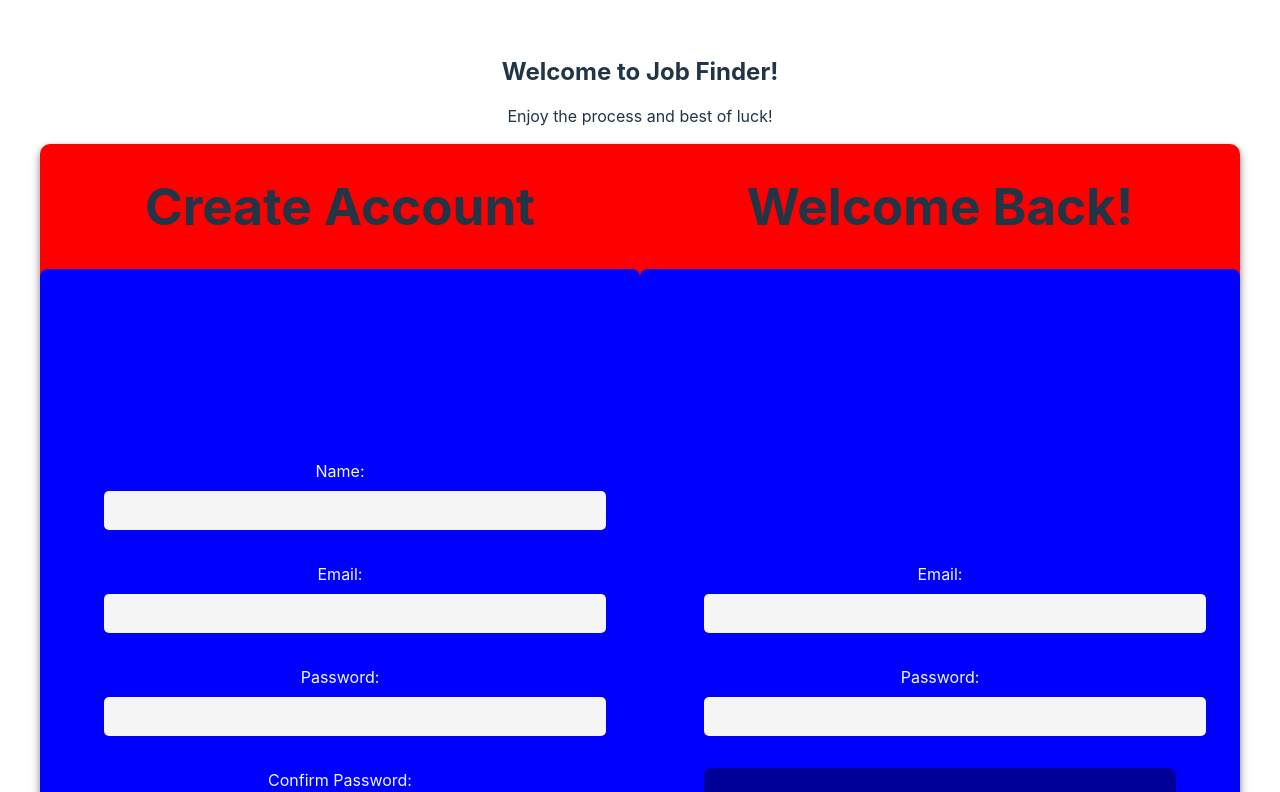
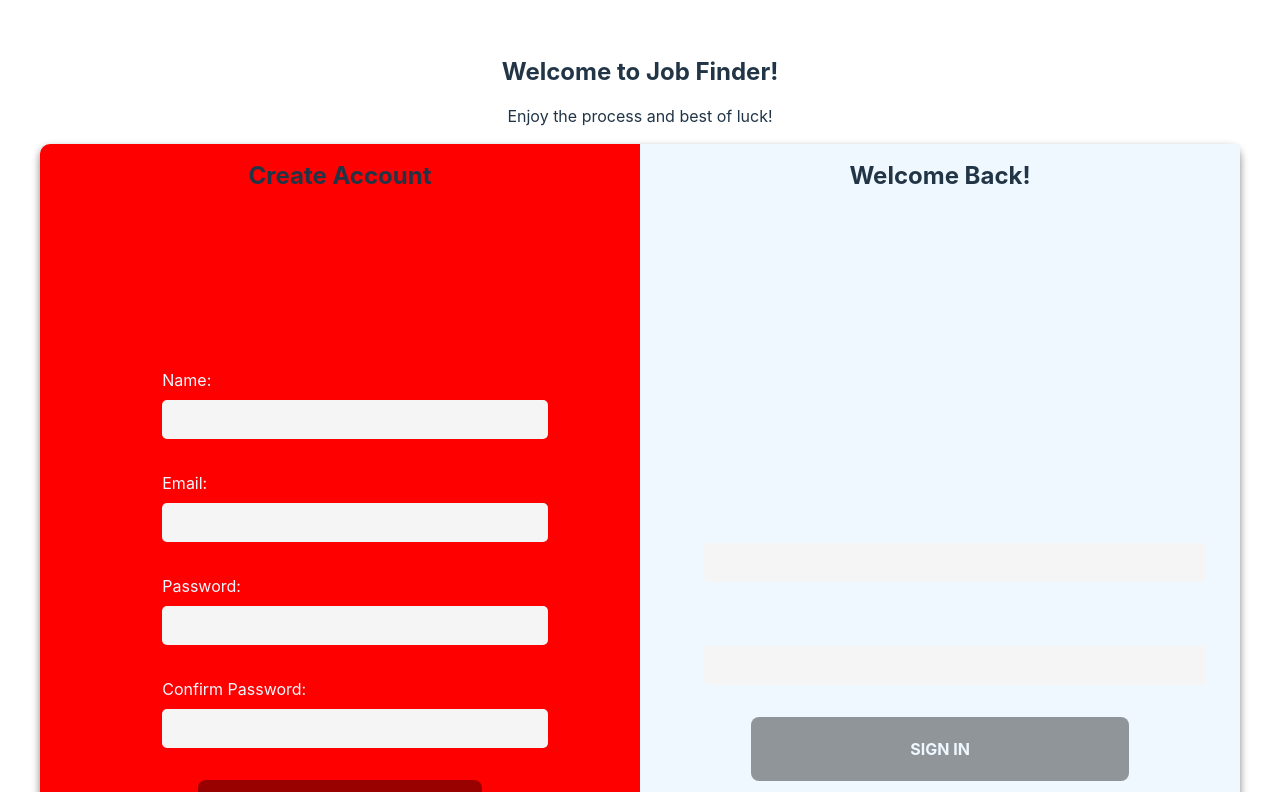
Before and after one commit to Kagweitis/the-job-finder, a Vue app: page / in a window 1280 px wide. Shown: the top 792 px of the page. Built offline with nearby package versions, Linux system fonts and the light colour scheme.

Commit message:
login css

```diff
--- a/src/views/LandingView.vue
+++ b/src/views/LandingView.vue
@@ -4,7 +4,7 @@
         <p>Enjoy the process and best of luck!</p>
         <div class="container">
             <div id="register-panel">
-                <h1>Create Account</h1>
+                <h2>Create Account</h2>
                 <div class="social-container">
 				    <a href="#" class="social"><i class="fab fa-facebook-f"></i></a>
 				    <a href="#" class="social"><i class="fab fa-google-plus-g"></i></a>
@@ -35,7 +35,7 @@
                 </form>
             </div>
             <div id="login-panel">
-                <h1>Welcome Back!</h1>
+                <h2>Welcome Back!</h2>
                 <form @submit.prevent="onSubmit">
                     <label>
                         Email:
@@ -71,14 +71,7 @@ const onSubmit = () => {
 </script>
 
 <style>
-.container{
-    display: grid;
-    grid-template-columns: 50% 50%;
-    background-color: red;
-    min-width: 100vh;
-    border-radius: 10px;
-    box-shadow: 0 4px 8px 0 grey;
-}
+
 .landing-page{
     /* background-image: url('../assets/imgs/dbz-dragon-ball-z-goku-dragon-ball-super-wallpaper-preview.jpg'); */
     background-color: white;
@@ -88,14 +81,25 @@ const onSubmit = () => {
     justify-content: center;
 }
 
-.right-pane{
-   text-align: center;
-    color: aliceblue;
+.container{
+    display: grid;
+    grid-template-columns: 50% 50%;
+    background-color: red;
+    min-width: 100vh;
+    border-radius: 10px;
+    box-shadow: 0 4px 8px 0 grey;
+    justify-content: space-between;
 }
 
-.left-pane{
+#login-panel{
+   text-align: center;
+   background-color: aliceblue;
+}
+
+#register-panel{
     justify-items: center;
     align-items: center;
+    padding-bottom: 10vh;
 }
 
 form{
@@ -104,6 +108,7 @@ form{
     justify-content: center;
     align-self: center;
     display: flex;
+    text-align: left;
     flex-direction: column;
     background-color: transparent;
     border-radius: 8px;
@@ -111,7 +116,6 @@ form{
     color: aliceblue;
     padding: 8vh;
     height: 100%;
-    background-color: blue;
 }
 
 
@@ -131,14 +135,19 @@ input
     outline:invert;
 }
 
+label{
+    align-content: flex-start;
+}
+
 button{
     background-color: rgba(0,0,0,0.4);
     color: aliceblue;
     height: 8vh;
-    width: 100%;
+    width: 80%;
     border-radius: 8px;
     font-weight: bold;
     text-transform: uppercase;
 	transition: transform 80ms ease-in;
+    align-self: center;
 }
 </style>
```
